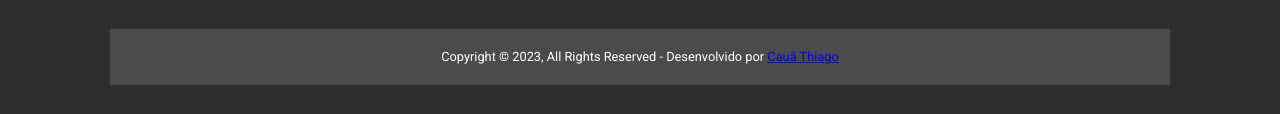
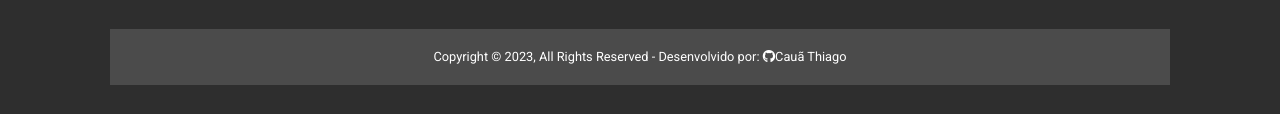
Before and after one commit to Cauathiago/projeto-news-website, a plain HTML site: page index.html in a window 1280 px wide. Shown: the part 1776-1890 px from the top of the page. Drawn offline with Linux system fonts and the light colour scheme.

Commit message:
Atualizando

```diff
--- a/css/style.css
+++ b/css/style.css
@@ -19,6 +19,12 @@
 p {
   line-height: 1.5rem;
   padding: 0.5rem 0rem;
+}
+
+a {
+  text-decoration: none;
+  text-transform: initial;
+  color: unset;
 }
 
 h1,
--- a/index.html
+++ b/index.html
@@ -206,7 +206,7 @@
             </div>
 
             <div class="copyright">
-                <p>Copyright &copy; 2023, All Rights Reserved - Desenvolvido por <a href="https://www.linkedin.com/in/cauathiago/" target="_blank">Cauã Thiago</a></p>
+                <p>Copyright &copy; 2023, All Rights Reserved - Desenvolvido por:  <a href="https://github.com/cauathiago" target="_blank"><i class="fab fa-github"></i>Cauã Thiago</a></p>
             </div>
         </div>
     </footer>
```
